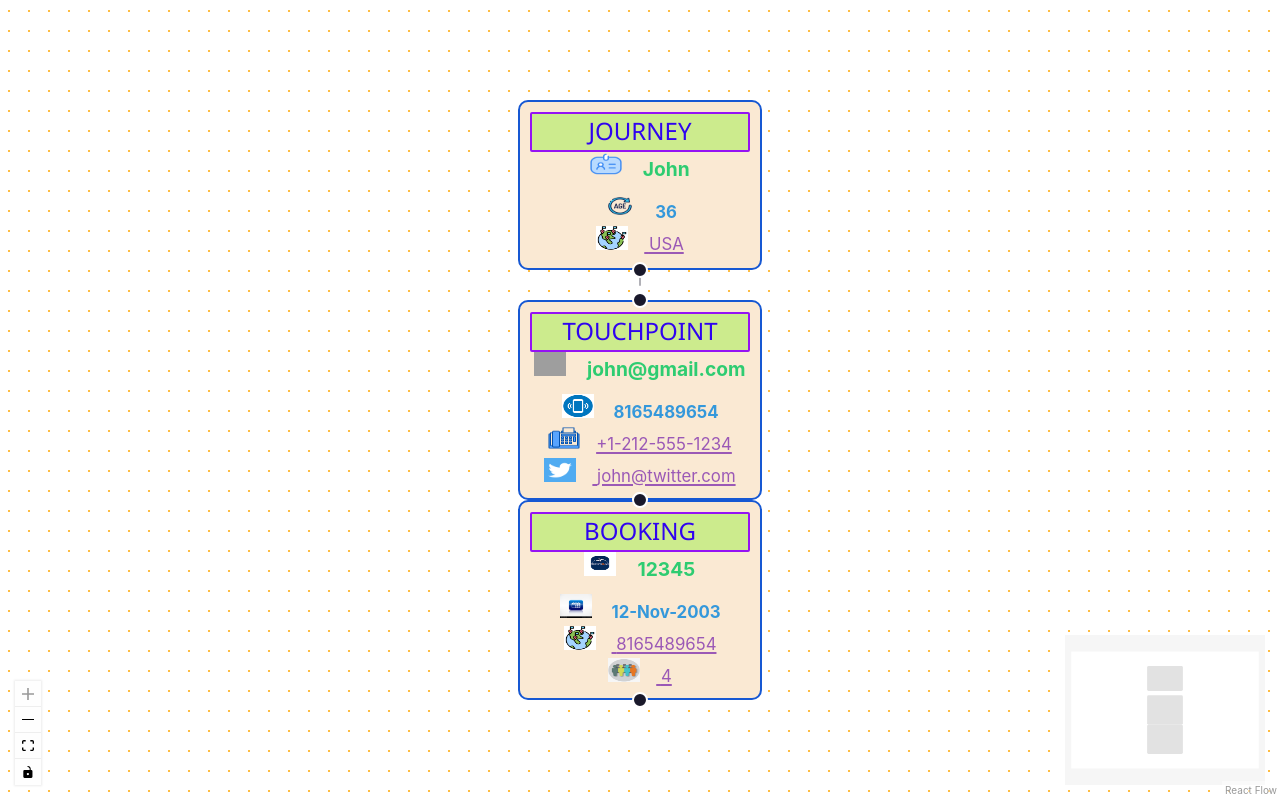
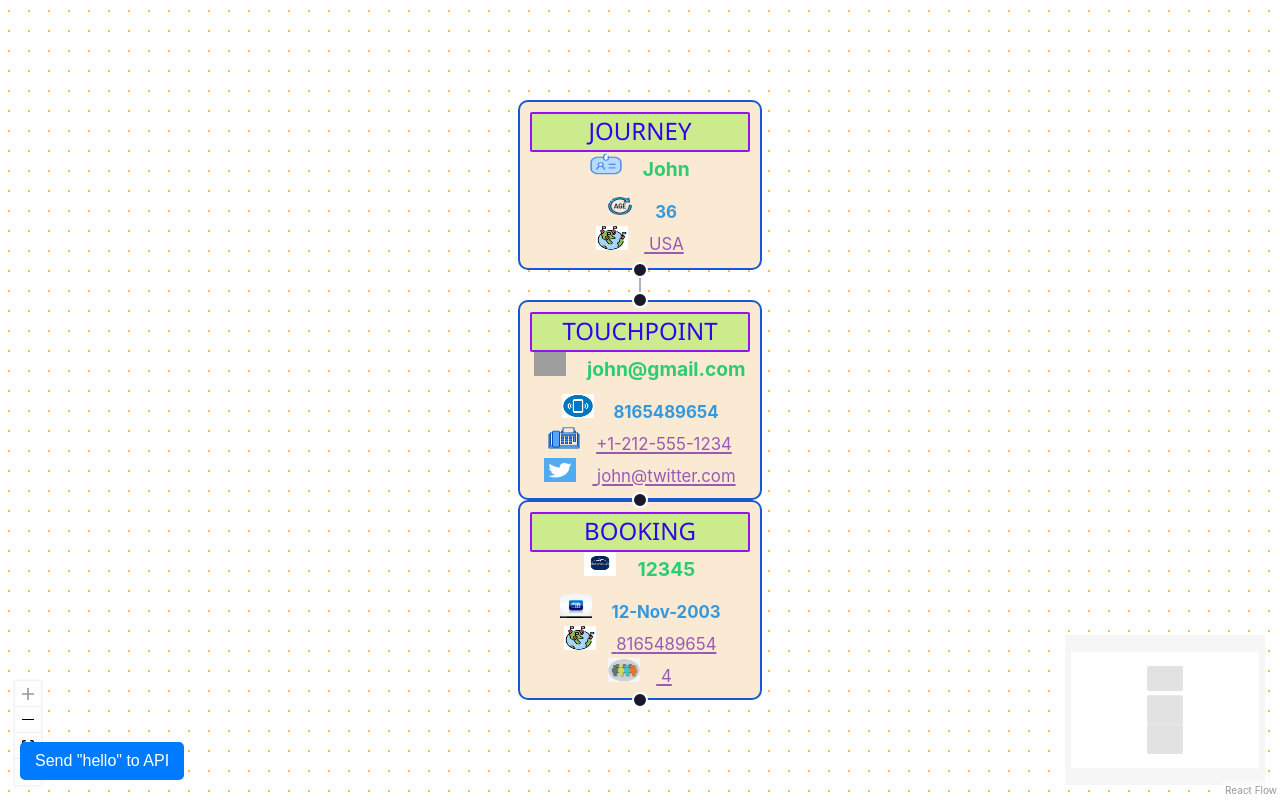
Before and after one commit to Lithin87/react-flow, a React (Vite) app: page / in a window 1280 px wide. Built offline with nearby package versions, Linux system fonts and the light colour scheme; grey boxes are pictures that could not be loaded.

Commit message:
send hello

```diff
--- a/src/App.tsx
+++ b/src/App.tsx
@@ -25,6 +25,34 @@ export default function App() {
     [setEdges]
   );
 
+    // Define your API endpoint here
+    const API_ENDPOINT = 'YOUR_API_ENDPOINT_HERE'; // <--- IMPORTANT: Replace with your actual API endpoint
+
+    const sendHelloToAPI = useCallback(async () => {
+      try {
+        const response = await fetch(API_ENDPOINT, {
+          method: 'POST', // Or 'GET', 'PUT', etc., depending on your API
+          headers: {
+            'Content-Type': 'application/json', // Specify content type for JSON data
+            // Add any other headers your API might require (e.g., Authorization)
+          },
+          body: JSON.stringify({ message: 'hello' }), // Send the string as a JSON object
+        });
+
+        if (!response.ok) {
+          // Handle HTTP errors (e.g., 404, 500)
+          throw new Error(`HTTP error! status: ${response.status}`);
+        }
+
+        const data = await response.json(); // If your API returns JSON
+        console.log('API Response:', data);
+        alert('String "hello" sent successfully!'); // Provide user feedback
+      } catch (error) {
+        console.error('Error sending data to API:', error);
+        alert('Failed to send string "hello". Check console for details.'); // Provide user feedback
+      }
+    }, [API_ENDPOINT]); // Depend on API_ENDPOINT if it can change
+
   return (
     <ReactFlow
       nodes={nodes}
@@ -36,6 +64,26 @@ export default function App() {
       onConnect={onConnect}
       fitView
     >
+    {/* Button to send "hello" to API */}
+    <button
+        onClick={sendHelloToAPI}
+        style={{
+          position: 'absolute', // Position the button
+          bottom: 20, // Adjust position as needed
+          left: 20, // Adjust position as needed
+          zIndex: 10, // Ensure it's above the ReactFlow elements
+          padding: '10px 15px',
+          backgroundColor: '#007bff',
+          color: 'white',
+          border: 'none',
+          borderRadius: '5px',
+          cursor: 'pointer',
+          fontSize: '16px',
+        }}
+      >
+        Send "hello" to API
+      </button>
+
       <Background  gap={10}
        color="#FFA500"
          variant={BackgroundVariant.Dots}/>
--- /dev/null
+++ b/src/edges/CustomEdge.tsx
@@ -0,0 +1,33 @@
+import {
+    BaseEdge,
+    EdgeLabelRenderer,
+    getStraightPath,
+    getSmoothStepPath,
+    getSimpleBezierPath,
+    getBezierPath,
+    useReactFlow,
+  } from '@xyflow/react';
+
+  export default function CustomEdge({ id, sourceX, sourceY, targetX, targetY }) {
+    const { setEdges } = useReactFlow();
+    const [edgePath] = getSimpleBezierPath({
+      sourceX,
+      sourceY,
+      targetX,
+      targetY,
+    });
+
+    return (
+      <>
+        <BaseEdge id={id} path={edgePath} />
+        <EdgeLabelRenderer>
+
+          <button
+            onClick={() => setEdges((edges) => edges.filter((e) => e.id !== id))}
+          >
+            delete {sourceX.toFixed(0)} {sourceY.toFixed(0)} {targetX.toFixed(0)} {targetY.toFixed(0)}
+          </button>
+        </EdgeLabelRenderer>
+      </>
+    );
+  }
--- a/src/edges/index.ts
+++ b/src/edges/index.ts
@@ -1,11 +1,13 @@
 import type { Edge, EdgeTypes } from '@xyflow/react';
+import CustomEdge from './CustomEdge';
+
 
 export const initialEdges: Edge[] = [
-  { id: 'a->b', source: 'a', target: 'b', animated: true },
-  { id: 'b->c', source: 'b', target: 'c', animated: true },
+  { id: 'a->b' , type : 'smoothstep' ,source: 'a', target: 'b', animated: true },
+  { id: 'b->c' , source: 'b', target: 'c', animated: true },
   { id: 'c->d', source: 'c', target: 'd' },
 ];
 
 export const edgeTypes = {
-  // Add your custom edge types here!
+  'custom': CustomEdge,
 } satisfies EdgeTypes;
```
